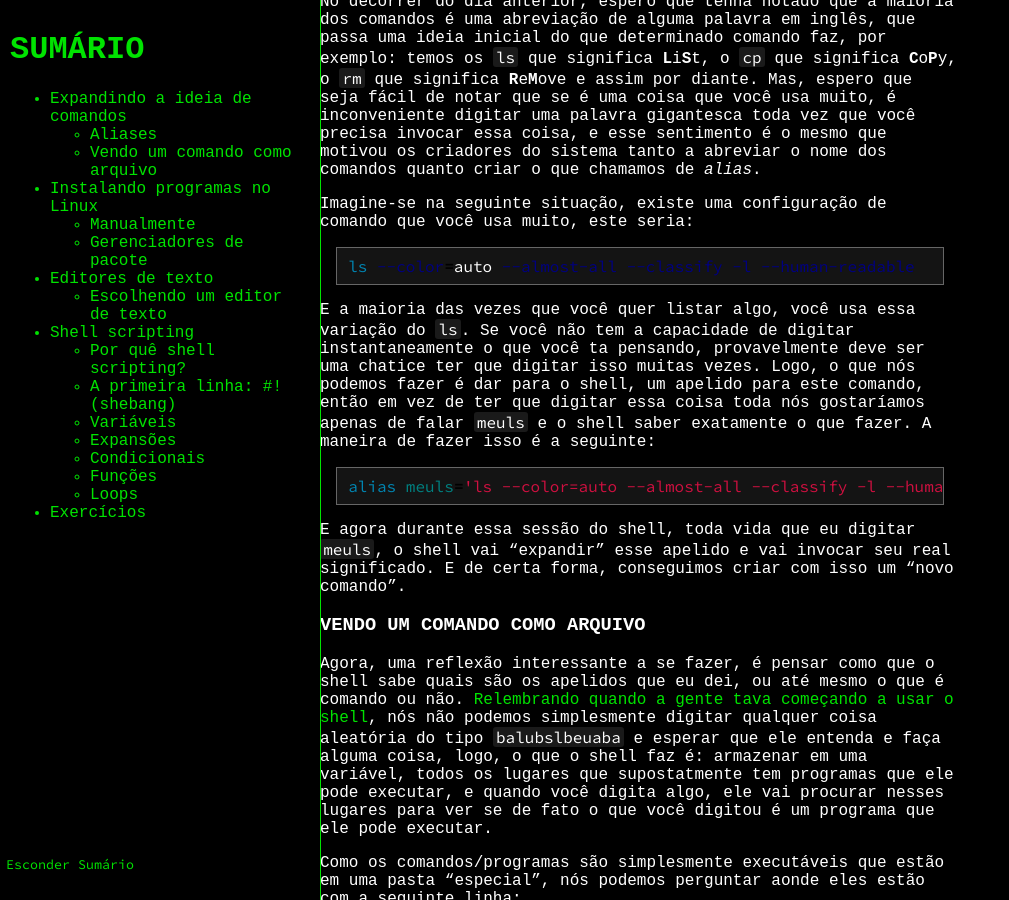
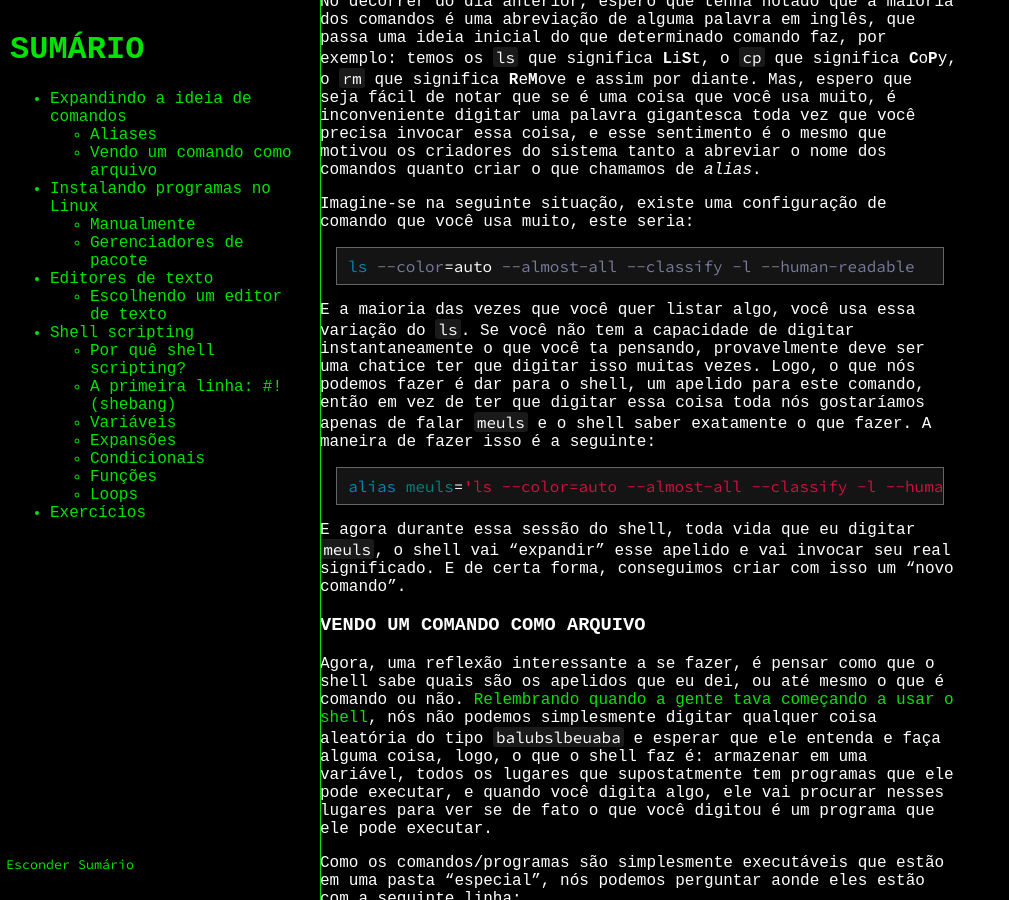
Before and after one commit to PETCC-UFRN/minicurso-linux-git, a Jekyll site: the page built from segundoDia.md, in a window 1280 px wide and 900 px high, scrolled down 211 px. Shown: the whole window, without its empty margins (0-1009 px from the left). Built offline with Jekyll 4.4.1, drawn with Linux system fonts in a browser that asks for light colours.

Commit message:
mudanças no layout do terminal do dia 3

```diff
--- a/_layouts/layoutGit.html
+++ b/_layouts/layoutGit.html
@@ -12,7 +12,6 @@
         <div>
             <main>
                 {{ content }}
-                {% include dias_e_temas.html %}
             </main>
             <script src="./assets/js/sumario_script.js"></script>
         </div>
--- a/assets/css/styles.css
+++ b/assets/css/styles.css
@@ -260,6 +260,7 @@ td {
     font-size: 100%; /* Reset font size to default */
     padding: 0; /* Reset padding */
 }
+
 #sumario {
     position: fixed;
     text-align: left;
--- a/assets/css/syntax.css
+++ b/assets/css/syntax.css
@@ -1,8 +1,8 @@
 pre .highlight { background-color: #f9f9f9; background-clip: border-box }
 .highlight .c { color: #999988; font-style: italic } /* Comment */
 .highlight .err { color: #a61717; background-color: #e3d2d2 } /* Error */
-.highlight .k { color: #000; font-weight: bold } /* Keyword */
-.highlight .o { color: #000; font-weight: bold } /* Operator */
+.highlight .k { color: #aca9a9; font-weight: bold } /* Keyword */
+.highlight .o { color: #fff; } /* Operator */
 .highlight .cm { color: #999988; font-style: italic } /* Comment.Multiline */
 .highlight .cp { color: #999999; font-weight: bold; font-style: italic } /* Comment.Preproc */
 .highlight .c1 { color: #999988; font-style: italic } /* Comment.Single */
@@ -35,7 +35,7 @@ pre .highlight { background-color: #f9f9f9; background-clip: border-box }
 .highlight .nf { color: #990000; font-weight: bold } /* Name.Function */
 .highlight .nl { color: #990000; font-weight: bold } /* Name.Label */
 .highlight .nn { color: #555555 } /* Name.Namespace */
-.highlight .nt { color: #000080 } /* Name.Tag */
+.highlight .nt { color: #7a7a9c } /* Name.Tag */
 .highlight .nv { color: #008080 } /* Name.Variable */
 .highlight .ow { color: #000; font-weight: bold } /* Operator.Word */
 .highlight .w { color: #bbbbbb } /* Text.Whitespace */
```
Also changed, not shown: terceiroDia.md (+5 -4 lines).
